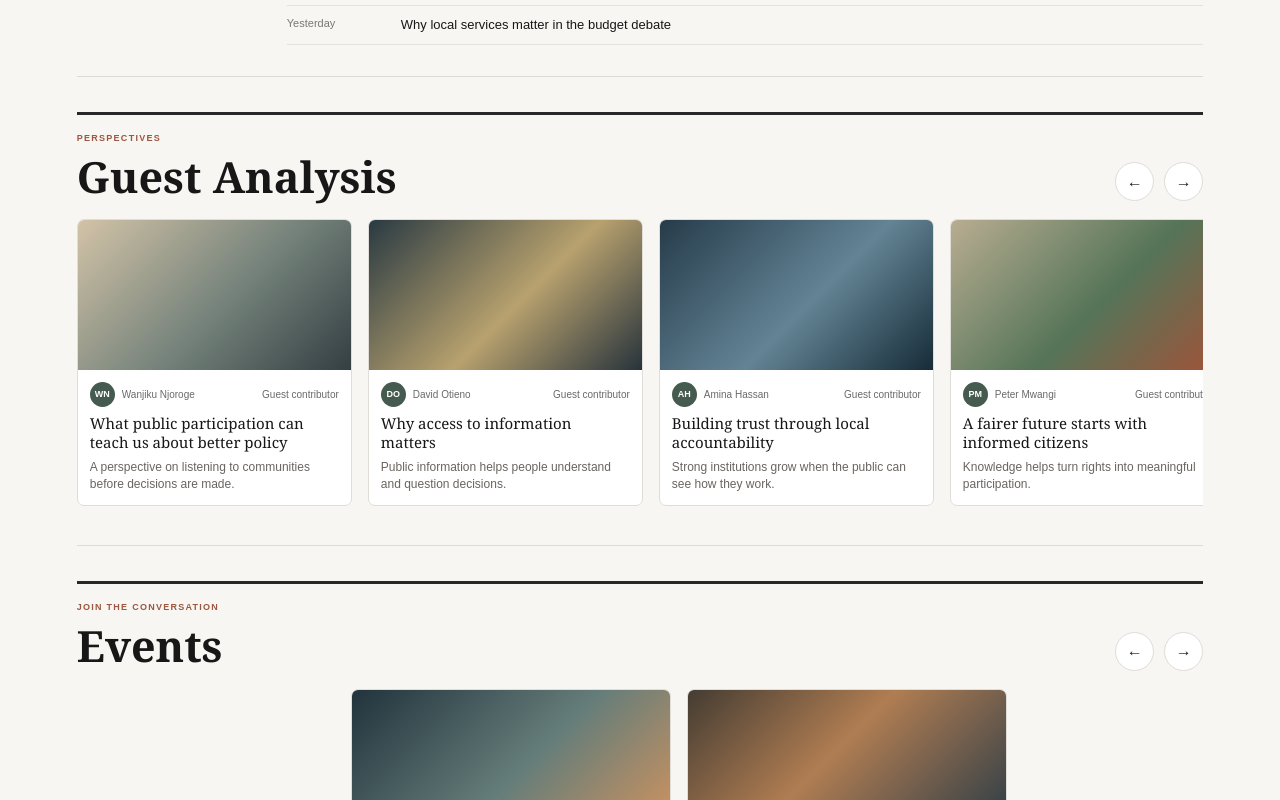
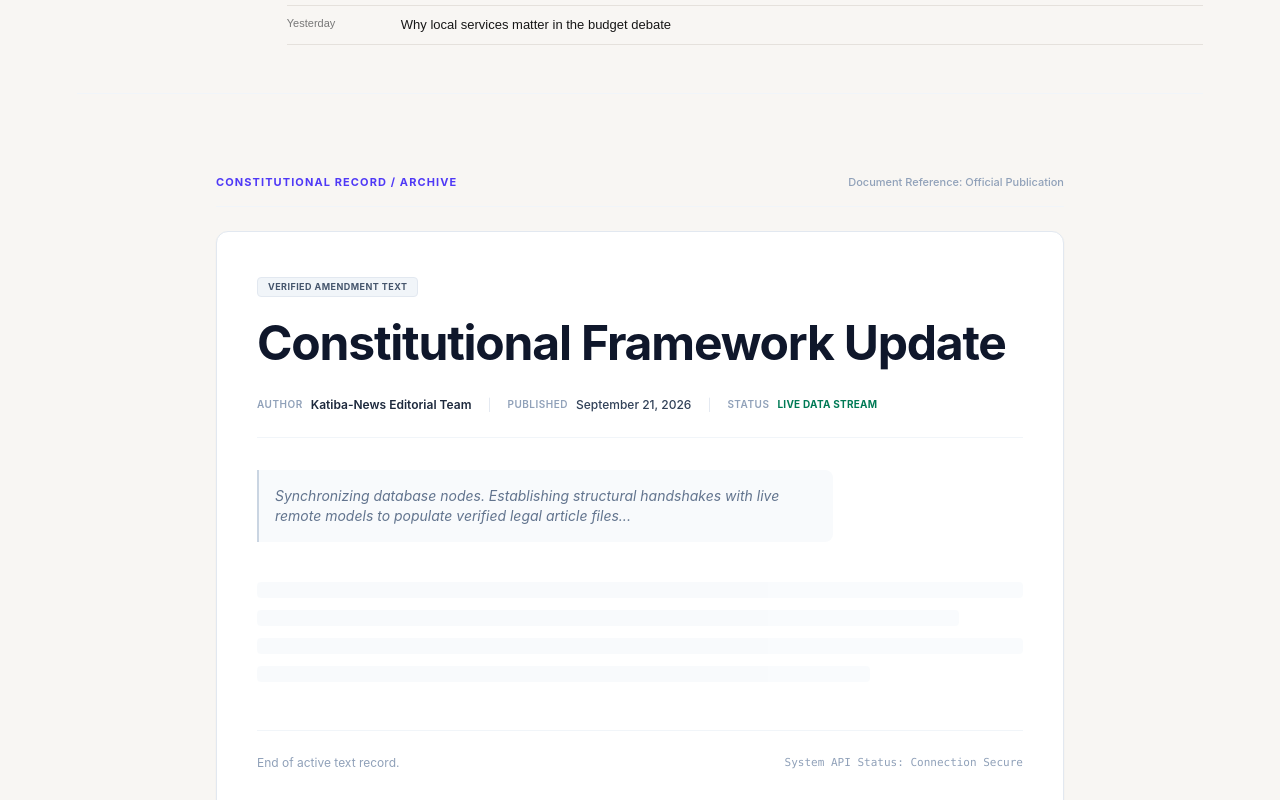
Before and after one commit to A-Million-Techies-Community/Katiba-news-backend, a React (Vite) app in the folder frontend/: page / in a window 1280 px wide. Shown: the part 2000-2800 px from the top of the page. Built offline with nearby package versions, Linux system fonts and the light colour scheme.

Commit message:
feat: wire articles and blogs modules directly into the primary App viewport layout

```diff
--- a/frontend/src/App.tsx
+++ b/frontend/src/App.tsx
@@ -1,6 +1,9 @@
 import { useState } from 'react'
 import type { FormEvent } from 'react'
 import './App.css'
+import { ArticleReader } from './features/articles/components/ArticleReader'
+import { ArticleEditor } from './features/articles/components/ArticleEditor'
+import { BlogView } from './features/blogs/components/BlogView'
 
 type Role = 'Reader' | 'Author' | 'Editor'
 type Mode = 'signin' | 'signup'
@@ -605,6 +608,11 @@ function App() {
               {filteredLatest.length === 0 && <p>No headlines match your search.</p>}
             </div>
           </div>
+          <section className="max-w-6xl mx-auto px-4 py-12 space-y-16 border-t border-slate-100 mt-12">
+            <ArticleReader />
+            <ArticleEditor />
+            <BlogView />
+          </section>
         </section>
 
         <section className="content-section" id="guest-analysis">
```
